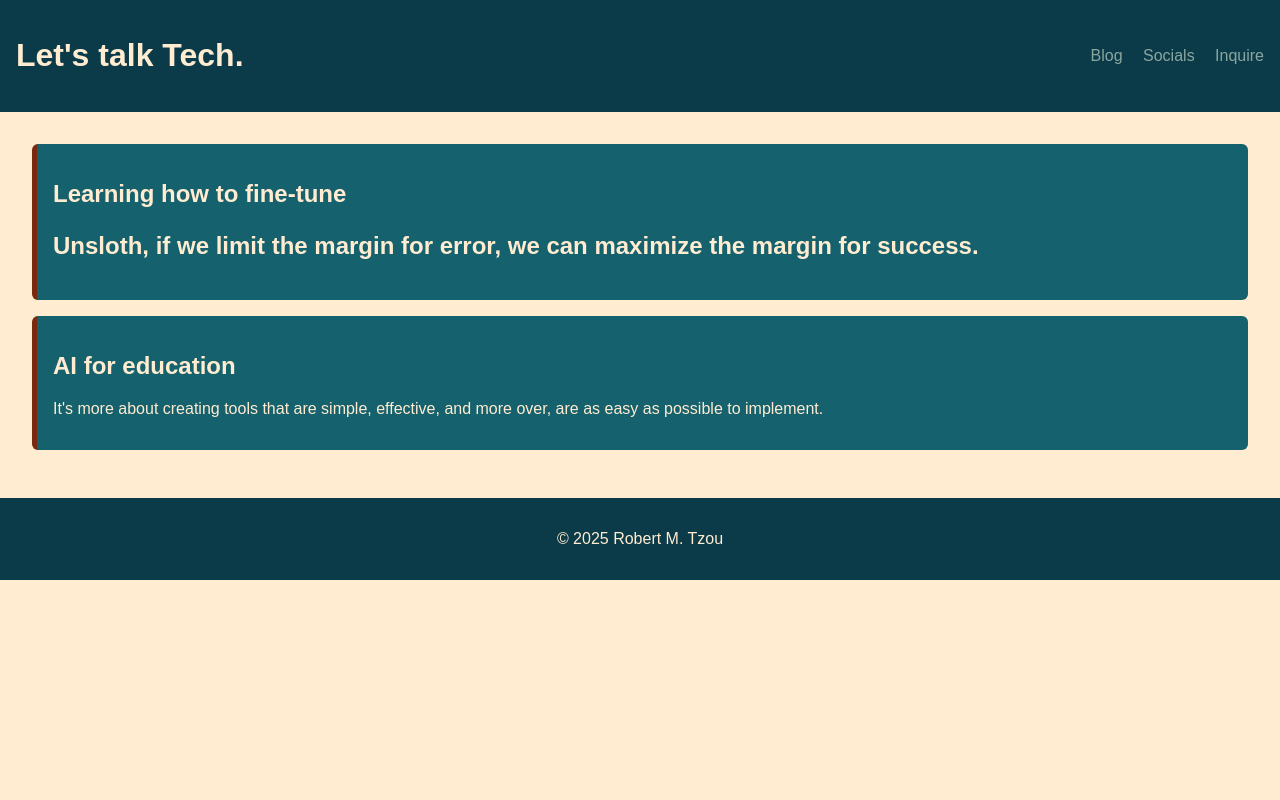
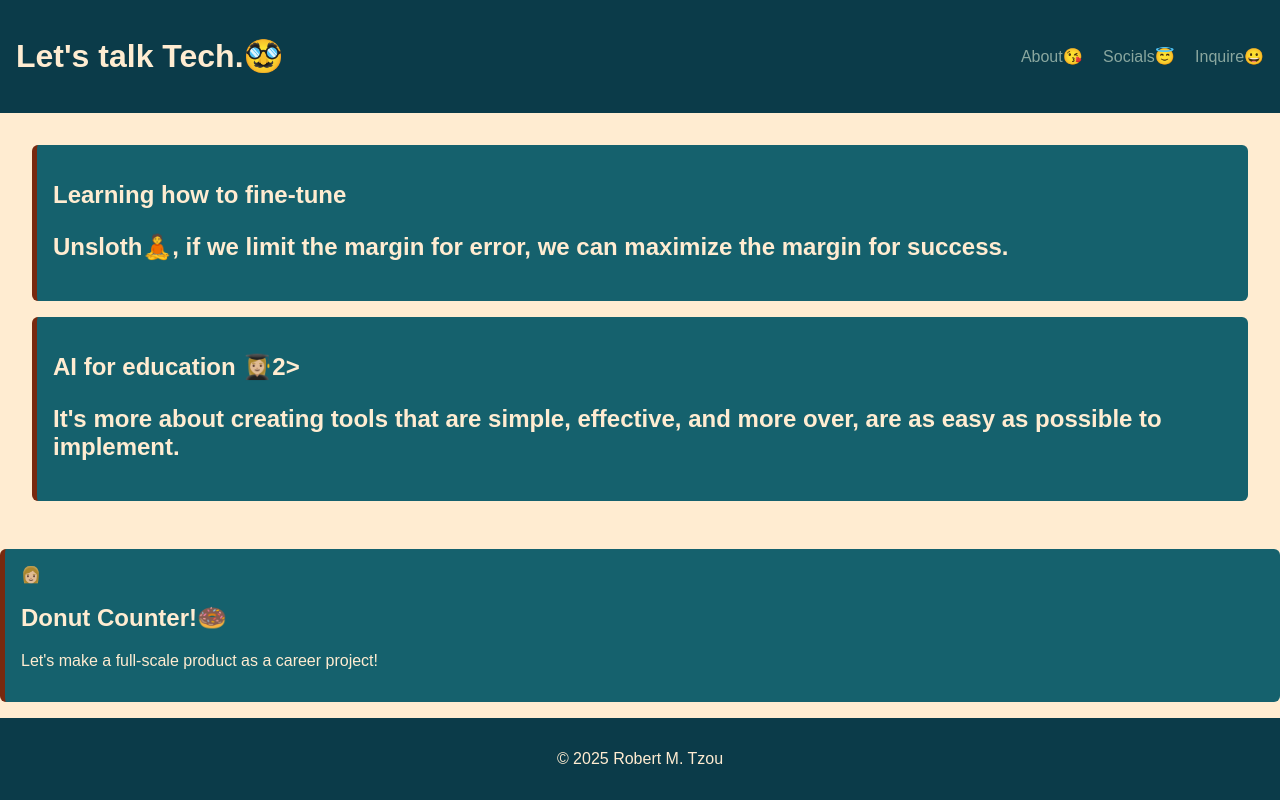
Before and after one commit to robtzou/blog, a website built with Vite: page blog-robtzou/index.html in a window 1280 px wide. Built offline with nearby package versions, Linux system fonts and the light colour scheme.

Commit message:
added emoji

```diff
--- a/blog-robtzou/index.html
+++ b/blog-robtzou/index.html
@@ -5,29 +5,35 @@
     <meta charset="UTF-8" />
     <meta name="viewport" content="width=device-width, initial-scale=1.0" />
     <link rel="icon" href="public/coffee.svg" type="image/png">
-    <title>Hi, I'm Robert. Unemployed and unbothered.</title>
+    <title>Let's talk Tech.</title>
     <link rel="stylesheet" href="src/style.css">
 
   </head>
   <body>
     <header>
-      <h1>Let's talk Tech.</h1>
+      <h1>Let's talk Tech.🥸 </h1>
       <nav>
-        <a href="#">Blog</a>
-        <a href="#">Socials</a>
-        <a href="#">Inquire</a>
+        <a href="#">About😘 </a>
+        <a href="#">Socials😇 </a>
+        <a href="#">Inquire😀</a>
       </nav>
     </header>
     <main>
       <section class="post">
         <h2>Learning how to fine-tune<h2>
-        <p>Unsloth, if we limit the margin for error, we can maximize the margin for success.<p>
+        <p>Unsloth🧘, if we limit the margin for error, we can maximize the margin for success.<p>
       </section>
       <section class="post">
-        <h2>AI for education</h2>
+        <h2>AI for education 👩🏼‍🎓2>
+
         <p>It's more about creating tools that are simple, effective, and more over, are as easy as possible to implement.<p>
       </section>
     </main>
+    <section class="post" >
+
+👩🏼‍<h2>Donut Counter!🍩 </h2>
+	<p>Let's make a full-scale product as a career project!</p>
+    </section>
     <footer>
       <p>&copy; 2025 Robert M. Tzou<p>
     </footer>
```
